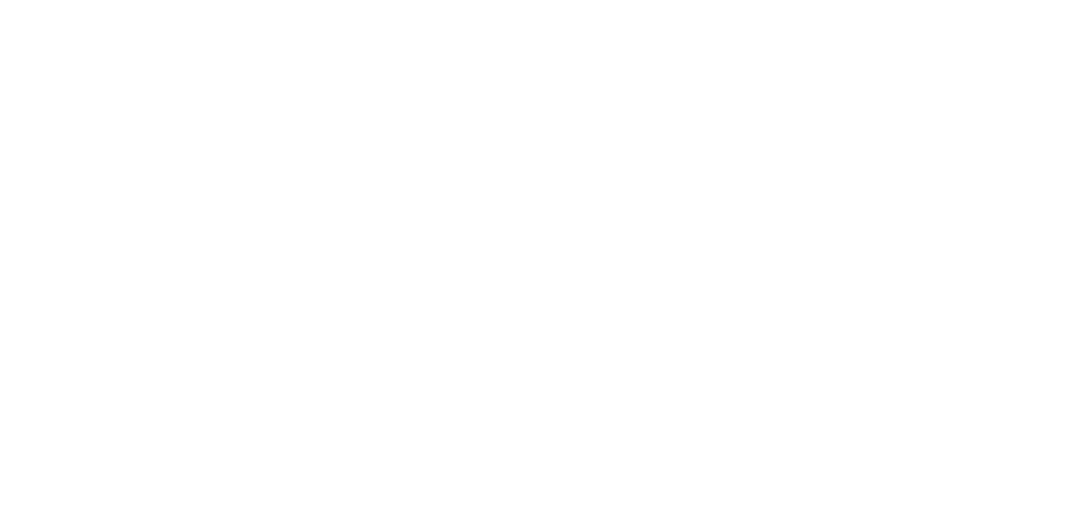
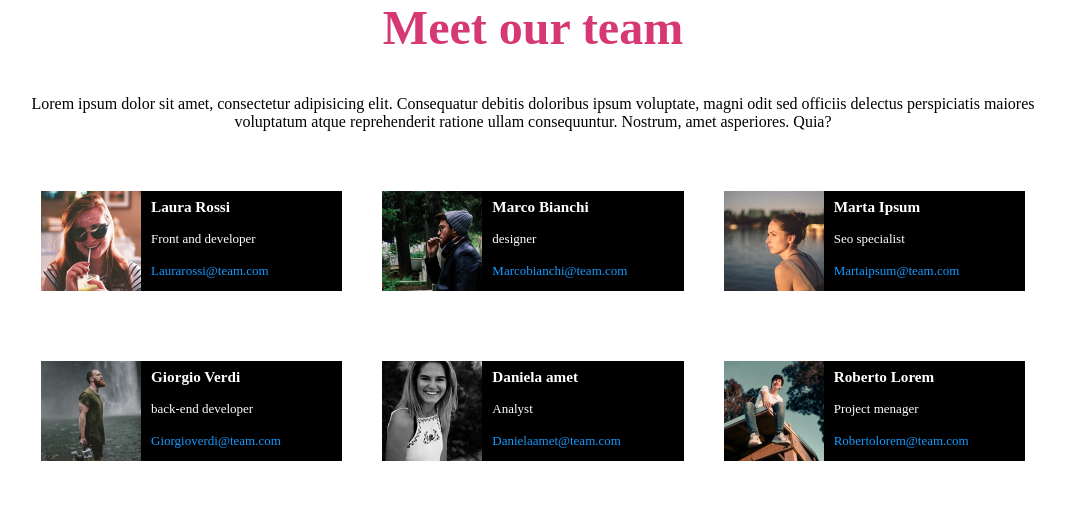
Before and after one commit to MadalinaIndreica/html-css-float-cards, a plain HTML site: page assets/index.html in a window 1280 px wide. Shown: the whole page, without its empty margins (107-1172 px from the left). Drawn offline with Linux system fonts and the light colour scheme.

Commit message:
Add:project completed

```diff
--- a/assets/css/style.css
+++ b/assets/css/style.css
@@ -0,0 +1,75 @@
+/* reset */
+* {
+    padding: 0%;
+    margin: 0%;
+    box-sizing: border-box;
+}
+img{
+    max-width: 100%;
+}
+/* /reset */
+
+* main */
+main {
+    font-family:'Fredoka', sans-serif;
+    padding-top:  2rem;
+
+}
+
+body{
+    text-align: center;
+}
+
+.container{
+    width: 80%;
+    margin: 0% auto;
+}
+h1{
+    color:rgb(213, 56, 114) ;
+    font-size: 3rem;
+
+
+}
+p{
+    margin-top: 40px;
+    margin-bottom: 40px;
+}
+/* columns layout */
+.col {
+    float: left;
+    width: calc(100% / 3);
+    min-height: 100px;
+    padding: 0 20px;
+    color: white;
+
+
+}
+.avatar{
+    float: left;
+    height: 100px;
+    margin-right: 10px;
+}
+.clearfix::after{
+    content:"";
+    clear: both;
+    display: table;
+}
+.card {
+    background-color: black;
+    margin-bottom: 50px;
+    text-align: left;
+    line-height: 2rem;
+    font-size: small;
+
+
+}
+.email {
+    color: rgb(21, 154, 255);
+}
+
+h3{
+    margin-top: 20px;
+}
+
+/* /columns layout */
+/* /main */
--- a/assets/index.html
+++ b/assets/index.html
@@ -5,55 +5,99 @@
     <meta name="viewport" content="width=device-width, initial-scale=1.0">
     <title>Document</title>
     <link rel="stylesheet" href="css/style.css">
+    <link rel="preconnect" href="https://fonts.googleapis.com">
+    <link rel="preconnect" href="https://fonts.gstatic.com" crossorigin>
+    <link href="https://fonts.googleapis.com/css2?family=Fredoka:wght@500&family=Roboto:ital,wght@0,300;0,900;1,700&display=swap" rel="stylesheet">
+
 </head>
 <body>
 
-    <!-- header   -->
-    <header>
-
-
-
-
-
-    </header>
-    <!-- /header -->
-
     <!-- main -->
     <main>
-        <section>
+        <!-- container -->
+        <div class="container">
+            <!-- title section -->
+            <section>
+                <h1>Meet our team</h1>
+                <p>Lorem ipsum dolor sit amet, consectetur adipisicing elit. Consequatur debitis doloribus ipsum voluptate, magni odit sed officiis delectus perspiciatis maiores voluptatum atque reprehenderit ratione ullam consequuntur. Nostrum, amet asperiores. Quia?</p>
+            </section>
+            <!-- /title section -->
 
+            <!-- first three columns -->
+            <section>
+                <div class="row clearfix">
 
-        </section>
-        <section>
+                    <div class="col">
+                        <div class="card clearfix">
+                            <img class="avatar" src="img/female1.png" alt="first female photo">
+                            <h3>Laura Rossi</h3>
+                            <span> Front and developer</span>
+                            <div class="email">Laurarossi@team.com</div>
+                        </div>
+                    </div>
 
+                    <div class="col">
+                        <div class="card clearfix">
+                            <img class="avatar" src="img/male1.png" alt="first male photo">
+                            <h3>Marco Bianchi</h3>
+                            <span> designer</span>
+                            <div class="email">Marcobianchi@team.com</div>
 
-        </section>
+                        </div>
+                    </div>
 
+                    <div class="col">
+                        <div class="card clearfix">
+                            <img class="avatar" src="img/female2.png" alt="second female photo">
+                            <h3>Marta Ipsum</h3>
+                            <span> Seo specialist</span>
+                            <div class="email">Martaipsum@team.com</div>
+                        </div>
+                    </div>
+                </div>
+            </section>
+            <!-- /first three columns -->
 
+            <!-- second three columns -->
+            <section>
+                <div class="row clearfix">
 
+                    <div class="col">
+                        <div class="card clearfix">
+                            <img class="avatar" src="img/male2.png" alt="second male photo">
+                            <h3>Giorgio Verdi</h3>
+                            <span> back-end developer</span>
+                            <div class="email">Giorgioverdi@team.com</div>
+                        </div>
+                    </div>
 
+                    <div class="col">
+                        <div class="card clearfix">
+                            <img class="avatar" src="img/female3.png" alt="third female photo">
+                            <h3>Daniela amet</h3>
+                            <span>Analyst</span>
+                            <div class="email">Danielaamet@team.com </div>
+
+                        </div>
+                    </div>
+
+                    <div class="col">
+                        <div class="card clearfix">
+                            <img class="avatar" src="img/male3.png" alt="third male photo">
+                            <h3>Roberto Lorem </h3>
+                            <span> Project menager</span>
+                            <div class="email">Robertolorem@team.com</div>
+                        </div>
+                    </div>
+                </div>
+
+            </section>
+            <!-- /second three columns -->
+
+        </div>
     </main>
     <!-- /main -->
 
 
-
-
-
-
-
-
-
-
-
-
-
-
-
-
-
-
-
-
-
 </body>
 </html>
```
Also changed, not shown: 1 other file.
